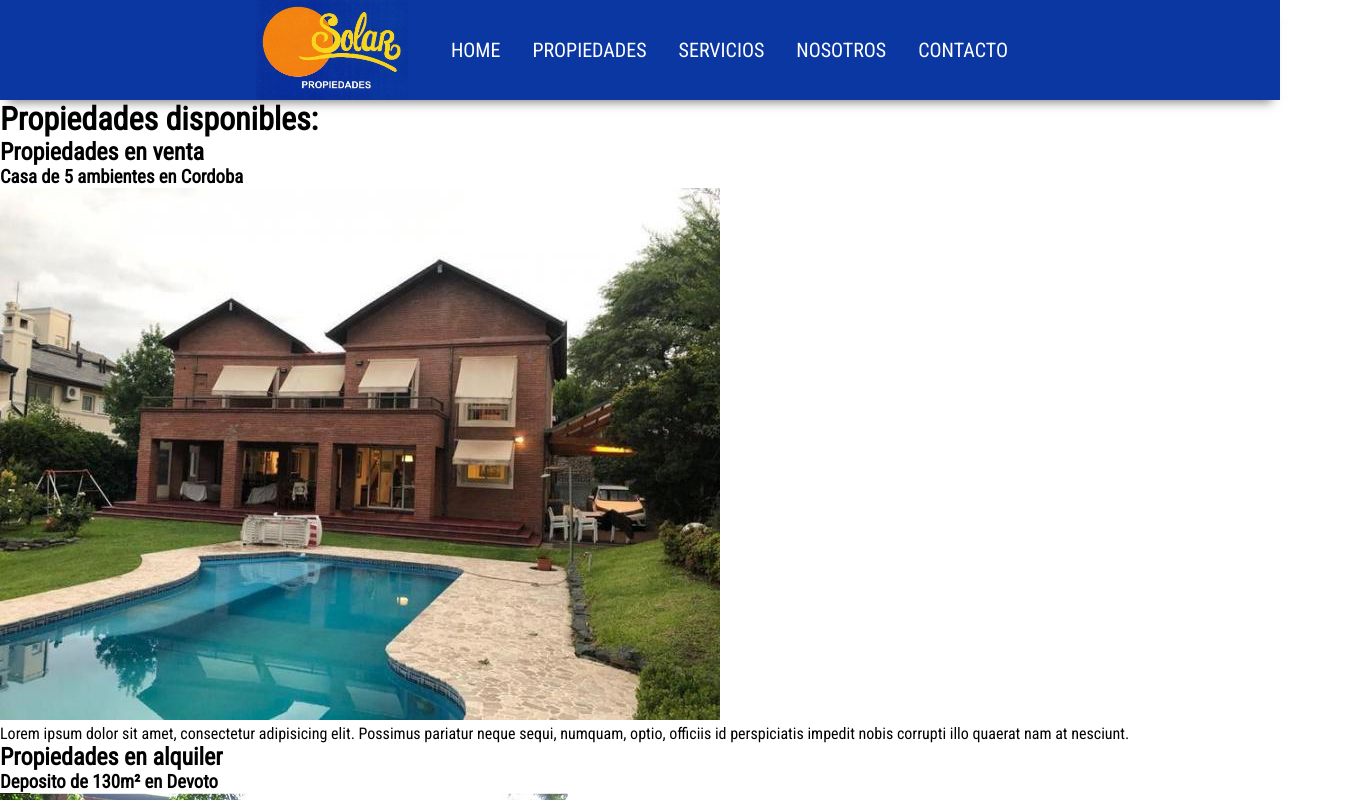
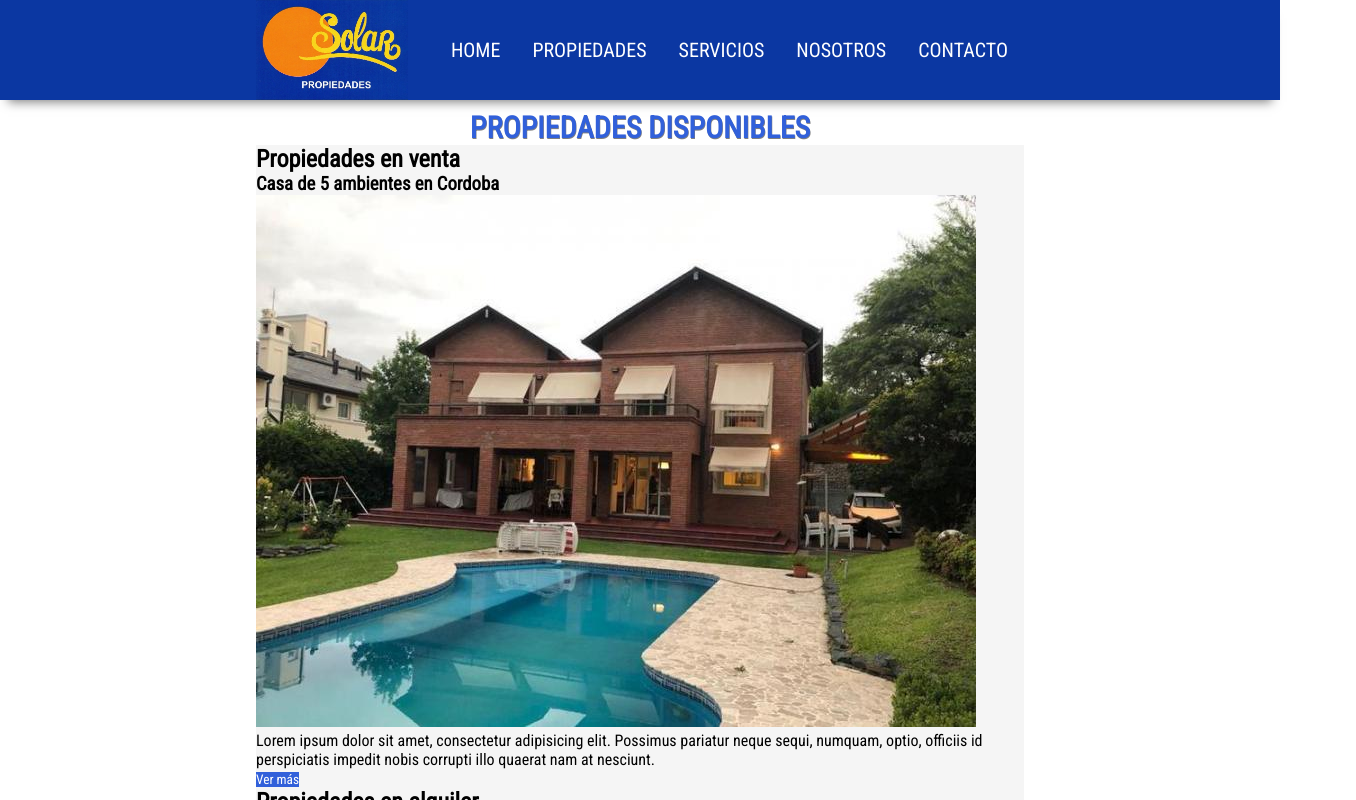
Before and after one commit to MBarbosaa/MBarbosaa, a plain HTML site: page html/properties.html in a window 1280 px wide. Shown: the top 800 px of the page, 1356 px wide, since content can reach past the window. Drawn offline with Linux system fonts and the light colour scheme.

Commit message:
Primera entrega

```diff
--- a/css/style.css
+++ b/css/style.css
@@ -1,7 +1,22 @@
+/* General CSS */
+
 * {
     margin: 0;
     padding: 0;
     font-family: 'Roboto Condensed', sans-serif;
+
+}
+
+h1 {
+    padding-top: 10px;
+    width: 60%;
+    text-align: center;
+    margin: 0 auto;
+    font-weight: 800;
+    font-size: 30px;
+    text-transform: uppercase;
+    color: #3160da;
+    text-shadow: 0.5px 0.5px rgba(0, 0, 0, 0.5);
 }
 
 /*      Header         */
@@ -153,17 +168,6 @@ header {
 
 /* Services page */
 
-.h1_services {
-    padding-top: 10px;
-    width: 60%;
-    text-align: center;
-    margin: 0 auto;
-    font-weight: 800;
-    font-size: 30px;
-    text-transform: uppercase;
-    color: #3160da;
-}
-
 .services_div {
     width: 60%;
     margin: 0 auto;
@@ -177,6 +181,24 @@ header {
     background-color: rgb(245, 245, 245);
 }
 
+
+/* Properties Page */
+
+.properties_list {
+    background-color: rgb(245, 245, 245);
+    width: 60%;
+    margin: 0 auto;
+
+}
+.properties_list ol {
+    list-style-type: none;
+}
+.properties_list ol li button{
+    background-color: #3160da;
+    color: white;
+    border: #3160da;
+
+}
 /* @media screen and (max-width: 768px){
     header {
 
--- a/html/properties.html
+++ b/html/properties.html
@@ -28,8 +28,8 @@
     </header>
     <main>
         <!-- Placeholder, la idea es hacer una app completa con API pero esta fuera del scope del curso -->
-        <h1>Propiedades disponibles:</h1>
-        <section>
+        <h1>Propiedades disponibles</h1>
+        <section class="properties_list">
             <h2>Propiedades en venta</h2>
             <ol>
                 <li>
@@ -37,10 +37,11 @@
                     <img src="../images/house_1.jpg" alt="fotos de la propiedad">
                     <p>Lorem ipsum dolor sit amet, consectetur adipisicing elit. Possimus pariatur neque sequi, numquam,
                         optio, officiis id perspiciatis impedit nobis corrupti illo quaerat nam at nesciunt.</p>
+                    <button>Ver más</button>
                 </li>
             </ol>
         </section>
-        <section>
+        <section class="properties_list">
             <h2>Propiedades en alquiler</h2>
             <ol>
                 <li>
@@ -48,10 +49,11 @@
                     <img src="../images/deposito_1.jpg" alt="fotos de la propiedad">
                     <p>Lorem ipsum dolor sit amet, consectetur adipisicing elit. Possimus pariatur neque sequi, numquam,
                         optio, officiis id perspiciatis impedit nobis corrupti illo quaerat nam at nesciunt.</p>
+                    <button>Ver más</button>
                 </li>
             </ol>
         </section>
-        <section>
+        <section class="properties_list">
             <h2>Propiedades en alquiler temporario</h2>
             <ol>
                 <li>
@@ -59,6 +61,7 @@
                     <img src="../images/apartment_1.jpg" alt="fotos de la propiedad">
                     <p>Lorem ipsum dolor sit amet, consectetur adipisicing elit. Possimus pariatur neque sequi, numquam,
                         optio, officiis id perspiciatis impedit nobis corrupti illo quaerat nam at nesciunt.</p>
+                    <button>Ver más</button>
                 </li>
             </ol>
         </section>
```
